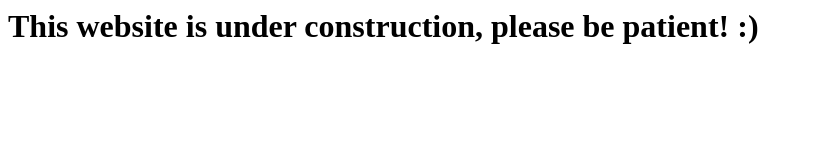
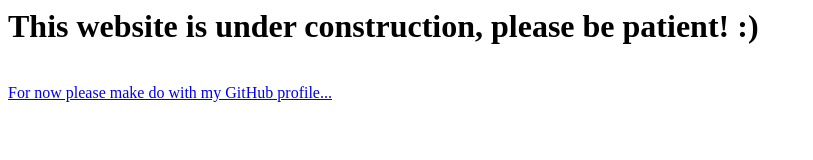
Before and after one commit to itsDaeka/portfolio, a plain HTML site: page index.html in a window 1280 px wide. Shown: the whole page, without its empty margins (0-813 px from the left). Drawn offline with Linux system fonts and the light colour scheme.

Commit message:
Update index.html
Added hyperlink to GitHub profile

```diff
--- a/index.html
+++ b/index.html
@@ -1 +1,3 @@
 <h1>This website is under construction, please be patient! :)</h1>
+<br>
+<a href="https://github.com/your-username" target="_blank">For now please make do with my GitHub profile...</a>
```
